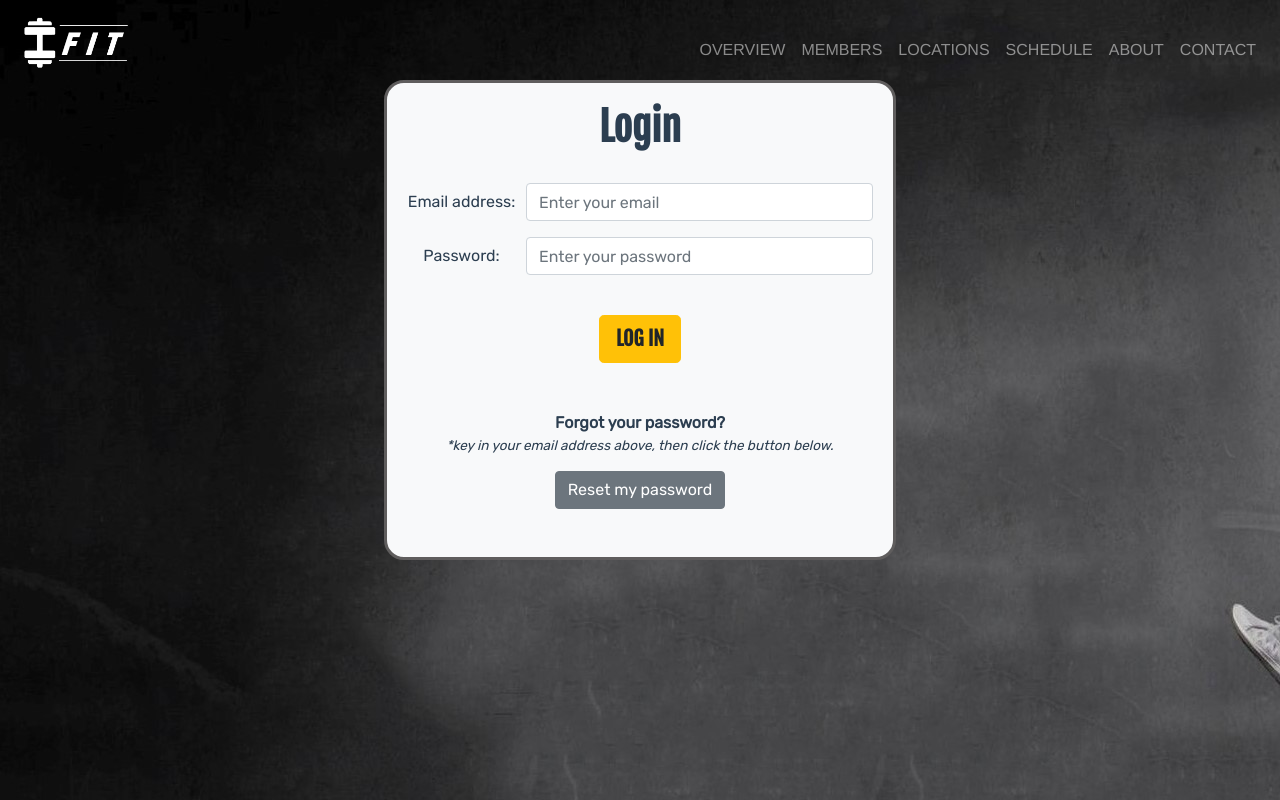
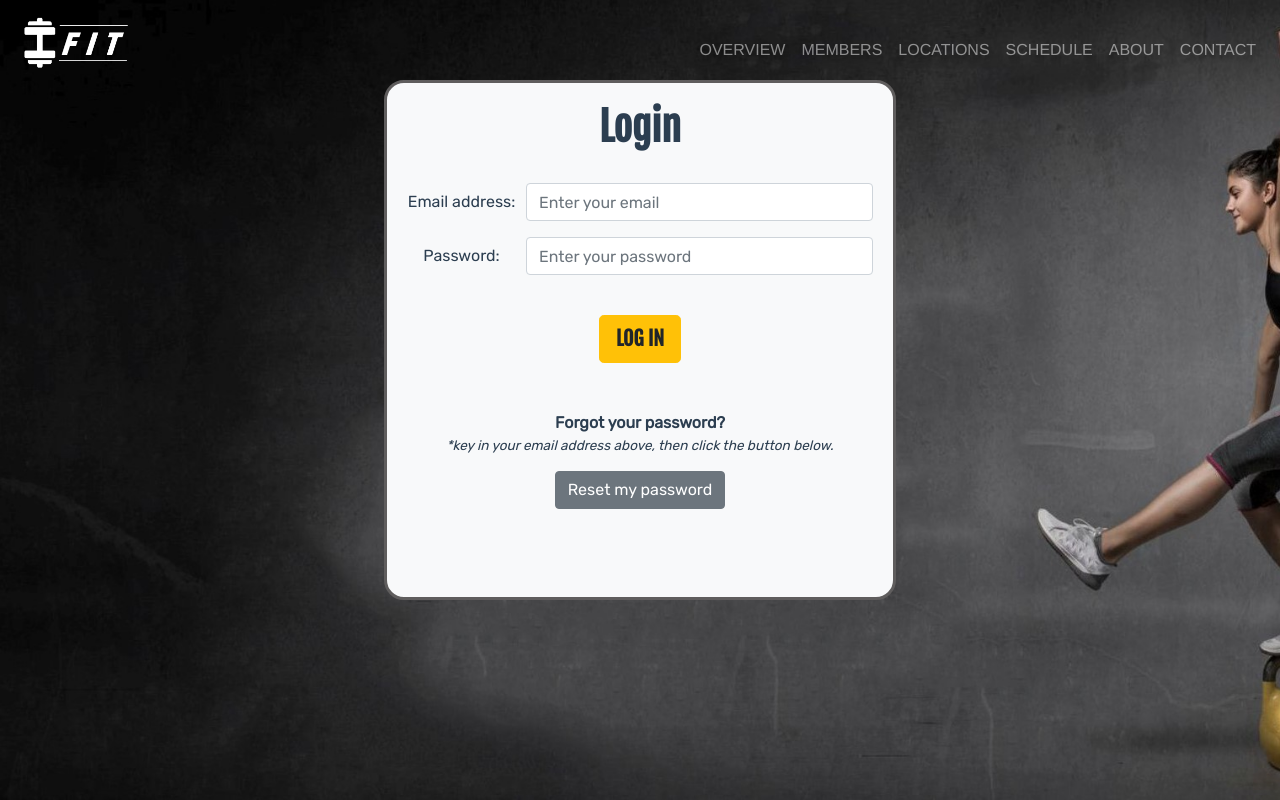
Before and after one commit to BT3103-G7/iFit, a Vue app: page /login in a window 1280 px wide. Shown: the top 800 px of the page. Built offline with nearby package versions, Linux system fonts and the light colour scheme; no server answers; what vuejs-smart-table would draw is missing.

Commit message:
Fix css issues w signout, login , overview

```diff
--- a/src/components/Login.vue
+++ b/src/components/Login.vue
@@ -146,7 +146,7 @@ export default {
 <style scoped>
 #loginDiv {
   width: 40%;
-  height: 60%;
+  height: 65vh;
   margin-top: 5rem;
   margin-left: auto;
   margin-right: auto;
@@ -156,6 +156,7 @@ export default {
 }
 #background {
   background: url(/static/login_testbackground.jpg);
+  background-size: cover;
   position: absolute;
   top: 0;
   left: 0;
--- a/src/components/Overview.vue
+++ b/src/components/Overview.vue
@@ -85,7 +85,8 @@ export default {
   background-repeat: no-repeat;
   background-size: cover;
   background: url(/static/overview_background.jpg);
-  opacity: 90%;
+  opacity: 1;
+  z-index: -1;
 }
 Footer {
   position: absolute;
--- a/src/components/SignUp.vue
+++ b/src/components/SignUp.vue
@@ -320,7 +320,7 @@ export default {
 }
 #form {
   width: 60%;
-  height: 87%;
+  height: 115vh;
   margin-top: 5rem;
   margin-left: auto;
   margin-right: auto;
```
